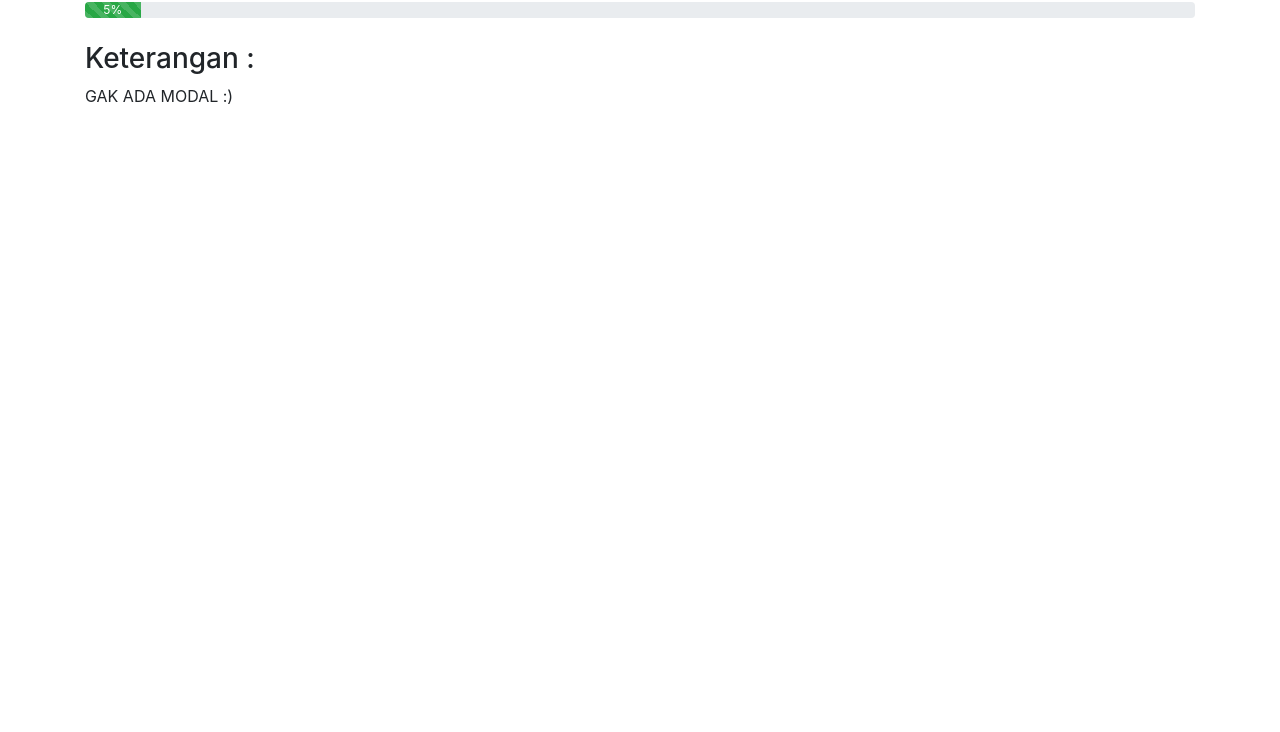
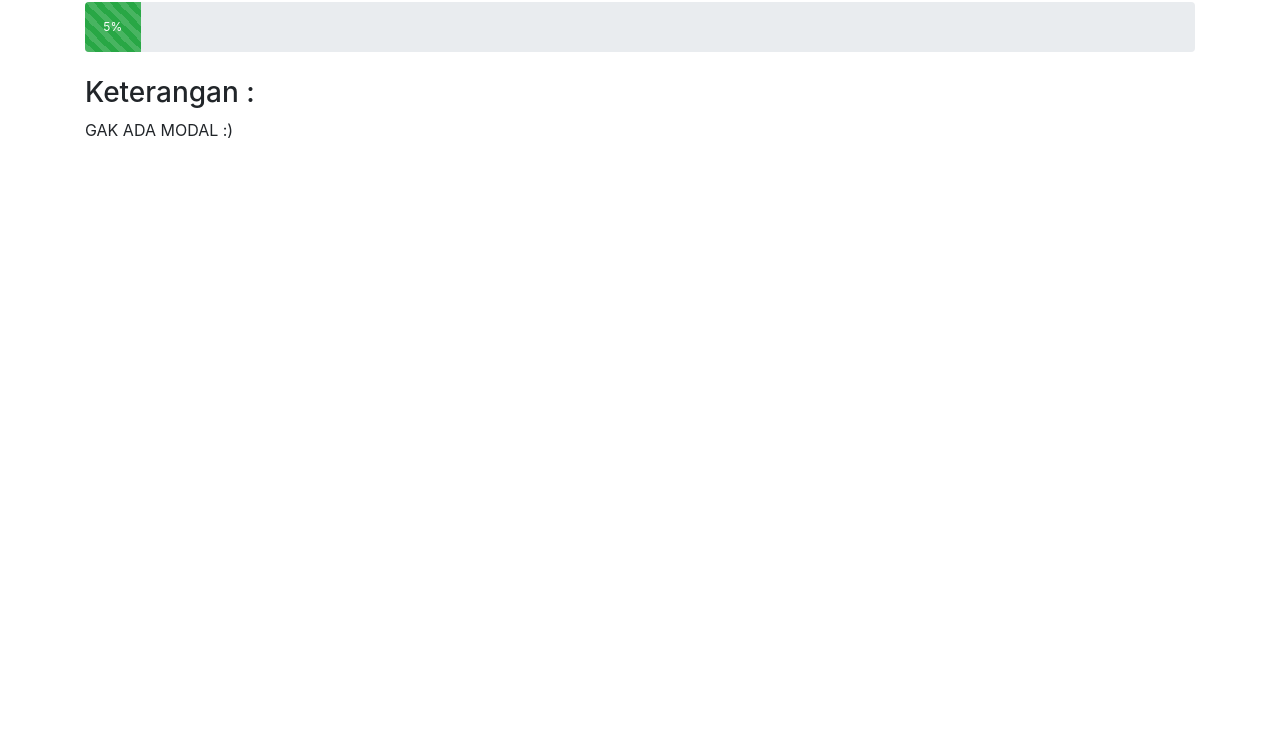
Before and after one commit to uukdesu/uukdesu.github.io, a plain HTML site: page webanime.html in a window 1280 px wide. Shown: the part 68-800 px from the top of the page. Drawn offline with nearby package versions, Linux system fonts and the light colour scheme.

Commit message:
Update webanime.html

```diff
--- a/webanime.html
+++ b/webanime.html
@@ -5,12 +5,13 @@
     <title>Web Animek</title>
     <link rel="stylesheet" href="https://maxcdn.bootstrapcdn.com/bootstrap/4.0.0-beta.2/css/bootstrap.min.css">
     <script src="https://maxcdn.bootstrapcdn.com/bootstrap/4.0.0-beta.2/js/bootstrap.min.js"></script>
+    <link href="images/favicon.png" rel="shortcut icon" />
 </head>
 
 <body>
     <div class="container"><br>
         <h2>Progress Web Anime</h2>
-        <div class="progress">
+        <div class="progress" style="height: 50px;">
             <div class="progress-bar bg-success progress-bar-striped progress-bar-animated" style="width:5%">5%</div>
         </div><br>
         <h3>Keterangan :</h3>
```
